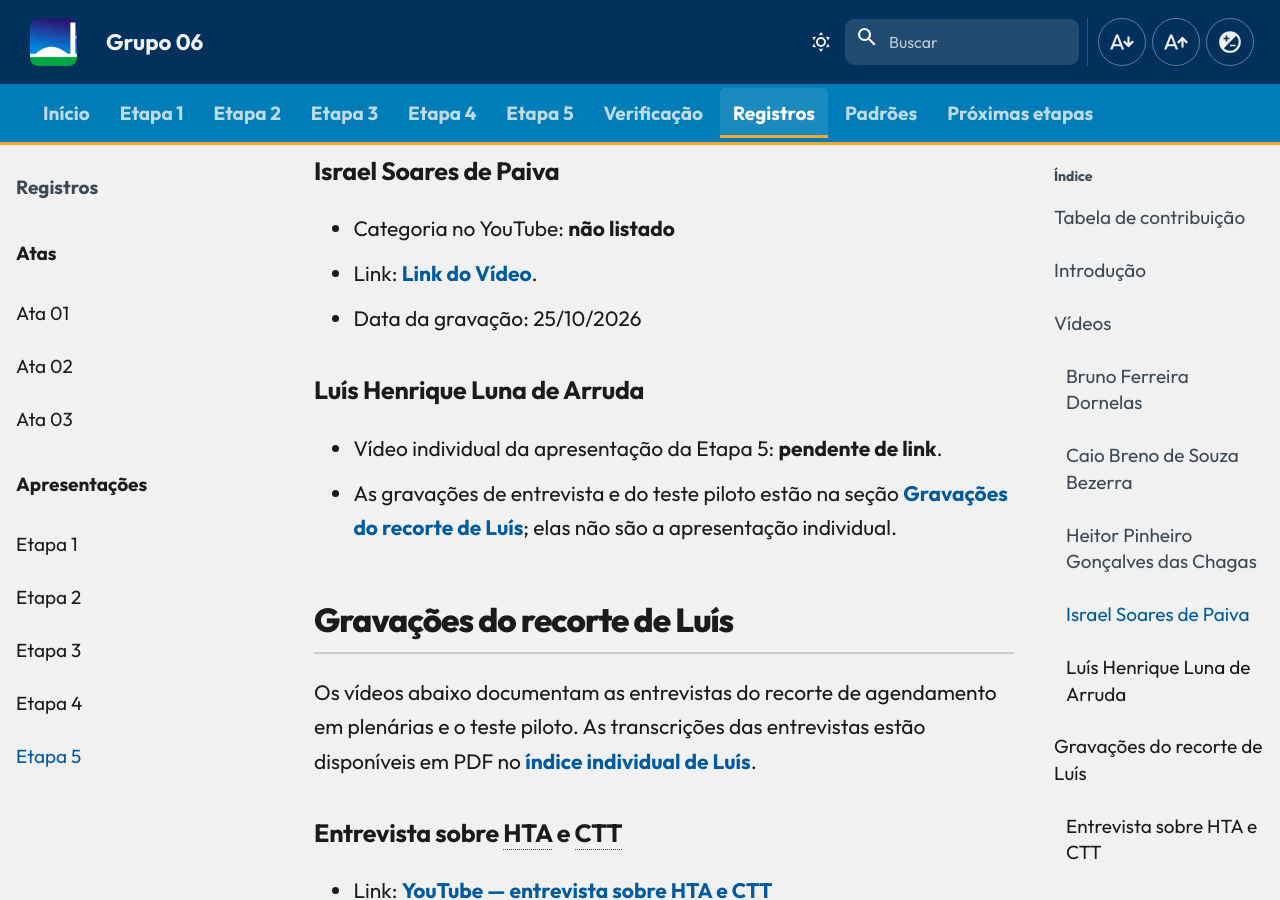
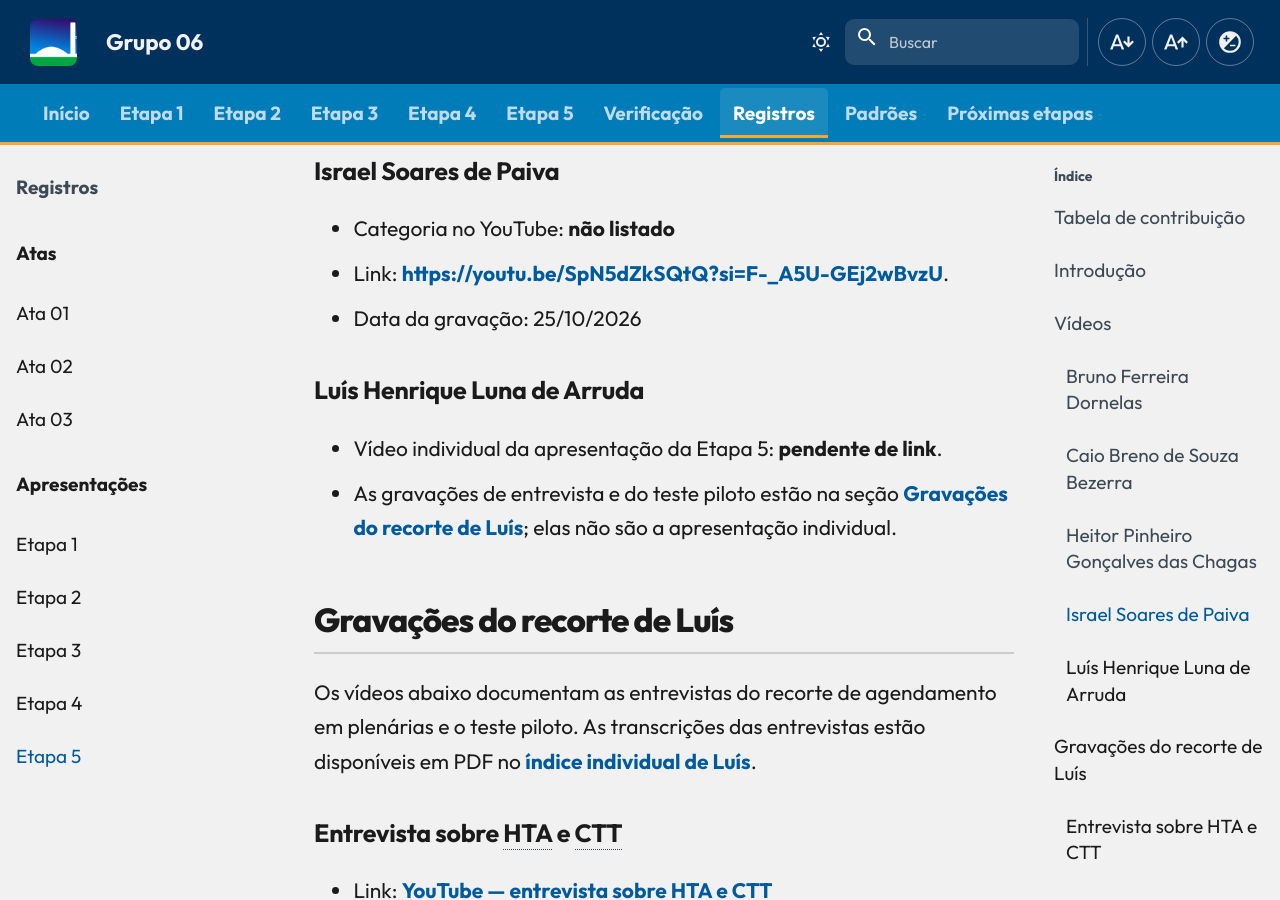
Before and after one commit to Interacao-Humano-Computador/2026.2-Grupo06, an MkDocs documentation site: the page built from docs/apresentacoes/etapa-05.md, in a window 1280 px wide and 900 px high, scrolled down 3303 px. Built offline with MkDocs 1.6.1 and Material for MkDocs 9.7.7, drawn with Linux system fonts in a browser that asks for light colours; comment, search, counter and statistics services are not loaded.

Commit message:
fix:colocando vídeo de apresentação etapa-5

```diff
--- a/docs/apresentacoes/etapa-05.md
+++ b/docs/apresentacoes/etapa-05.md
@@ -79,7 +79,7 @@ Cada pessoa incorpora a própria gravação de apresentação na seção corresp
 ### Israel Soares de Paiva
 
 - Categoria no YouTube: **não listado**
-- Link: [Link do Vídeo](https://youtu.be/SpN5dZkSQtQ?si=F-_A5U-GEj2wBvzU).
+- Link: [https://youtu.be/SpN5dZkSQtQ?si=F-_A5U-GEj2wBvzU](https://youtu.be/SpN5dZkSQtQ?si=F-_A5U-GEj2wBvzU).
 - Data da gravação: 25/10/2026
 
 ### Luís Henrique Luna de Arruda
```
